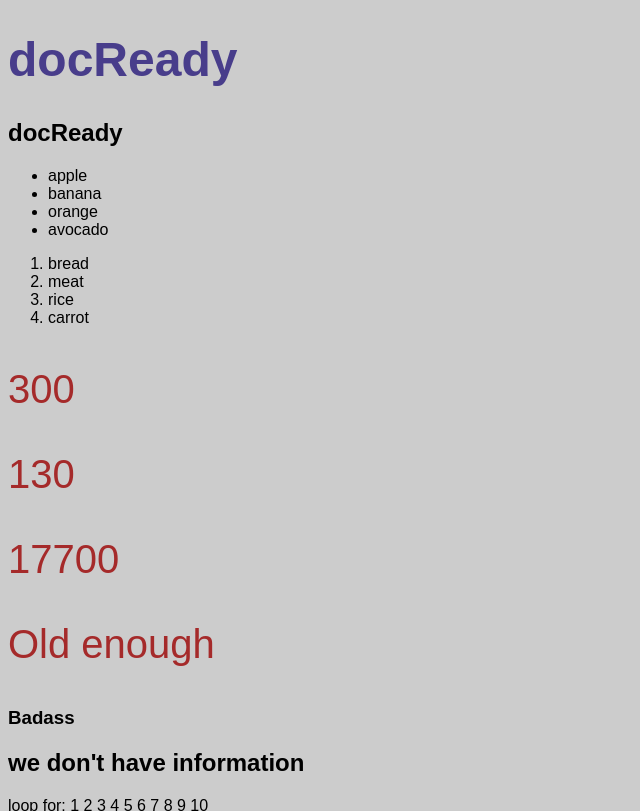
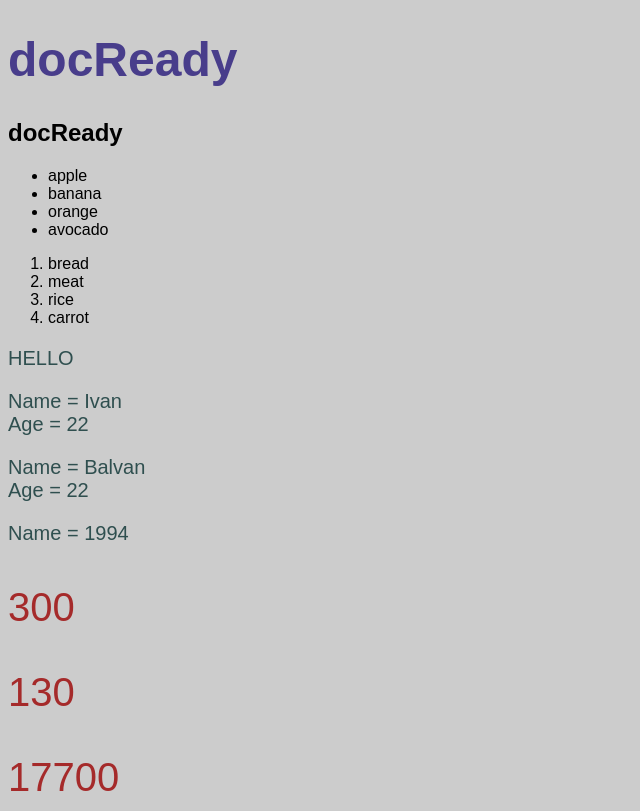
Before and after one commit to zver1zver2/zver1zver2-rep, a plain HTML site: page index.html in a window 1280 px wide. Shown: the top 811 px of the page, without its empty margins (0-640 px from the left). Drawn offline with Linux system fonts and the light colour scheme.

Commit message:
I added objects to the index.html file

```diff
--- a/index.html
+++ b/index.html
@@ -24,6 +24,29 @@
 	<li>carrot</li>
   </ol>
   <script>
+	var shortener = "<p style=\"font-size: 20px; color: #2F4F4F;\">";
+	document.write(shortener + "HELLO" + "</p>");
+	//objects
+	function person(name, age) {
+		this.name = name;
+		this.age = age;
+		this.yearOfBorn = bornYear;
+		this.changeName = function(name) {
+			this.name = name;
+		}
+	}
+
+	var p1 = new person("Ivan", 22);
+	document.write("<p style=\"font-size: 20px; color: 	#2F4F4F;\"> Name = " + p1.name + "</br> Age = " + p1.age + "</p>");
+	p1.changeName('Balvan')
+	document.write("<p style=\"font-size: 20px; color: 	#2F4F4F;\"> Name = " + p1.name + "</br> Age = " + p1.age + "</p>");
+
+	function bornYear() {
+		return 2016 - this.age;
+	}
+	document.write(shortener + " Name = " + p1.yearOfBorn() +  "</p>");
+
+	//functions
 	function sumXY(x, y) {
 		return(x+y);
 	}
```
